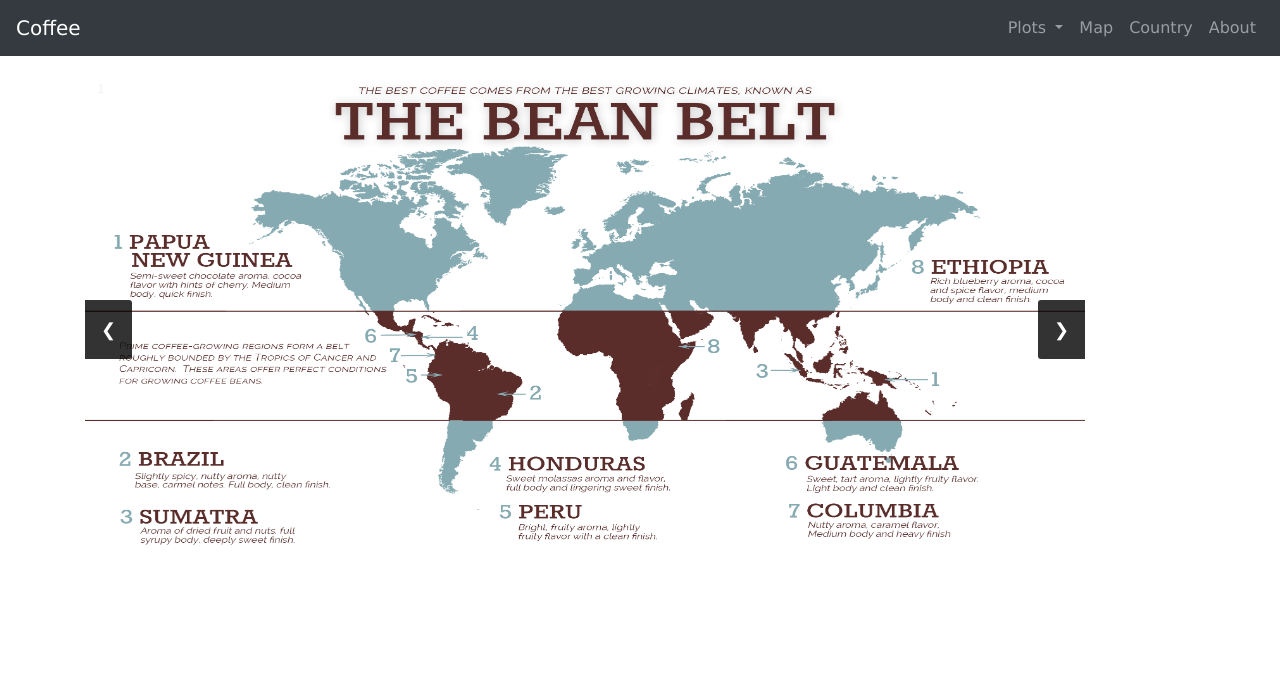
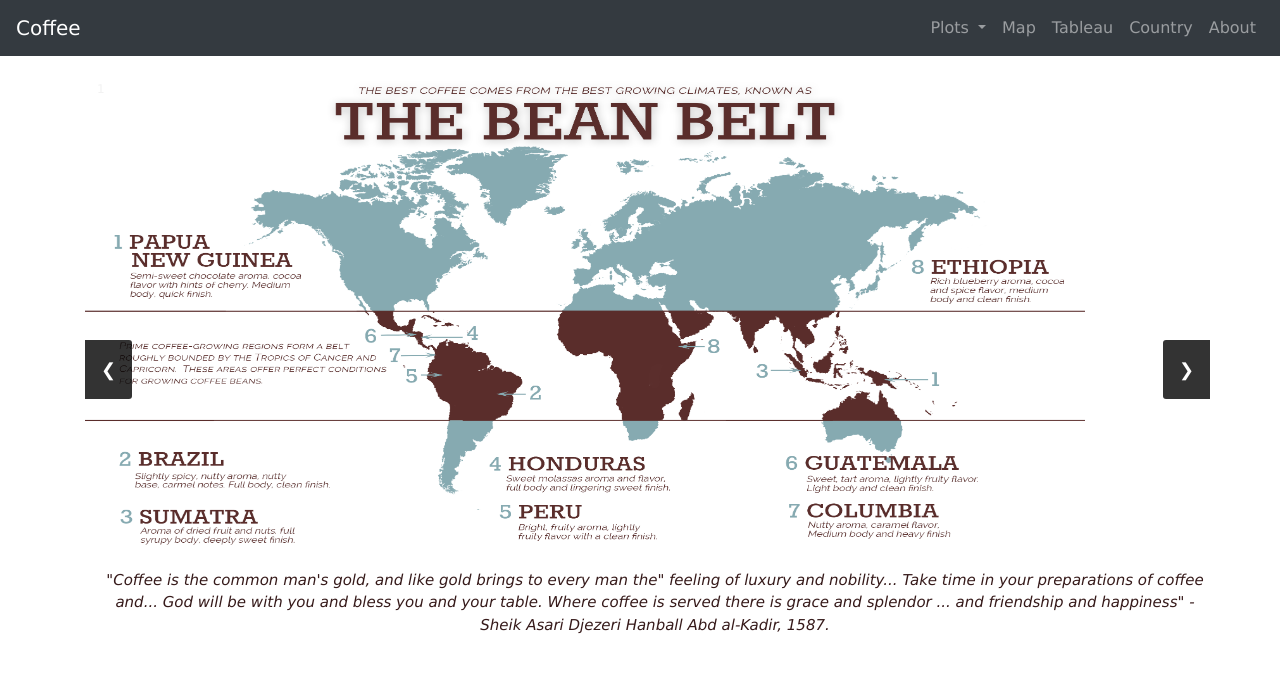
Before and after one commit to laurelwilliamson/finalproject, a Flask app: page / in a window 1280 px wide. Shown: the top 673 px of the page. Run offline with Flask 2, Linux system fonts and the light colour scheme; some libraries are stand-ins or nearby versions.

Commit message:
index.html

```diff
--- a/templates/index.html
+++ b/templates/index.html
@@ -70,13 +70,14 @@
 
             /* Caption text */
             .text {
-                color: #f2f2f2;
+                color: #361a1a;
                 font-size: 15px;
                 padding: 8px 12px;
                 position: absolute;
                 bottom: 8px;
                 width: 100%;
                 text-align: center;
+                font-style: italic;
             }
 
             /* Number text (1/3 etc) */
@@ -146,8 +147,8 @@
     </head>
 
     <body>
-        <nav class="navbar navbar-expand-lg navbar-dark bg-dark">
-            <a class="navbar-brand" href="/" id="logo">Coffee</a>
+        <nav class=" navbar navbar-expand-lg navbar-dark bg-dark">
+            <a class="navbar-brand" href="index.html" id="logo">Coffee</a>
             <button class="navbar-toggler" type="button" data-toggle="collapse" data-target="#navbarSupportedContent"
                 aria-controls="navbarSupportedContent" aria-expanded="false" aria-label="Toggle navigation">
                 <span class="navbar-toggler-icon"></span>
@@ -172,6 +173,9 @@
                         <a class="nav-link" href="https://www.google.com/maps/d/edit?mid=13QQxvNDAoxWdx5HJOsxkX-SQP8gnJ7Fv&ll=7.806689113241809%2C-172.0701841045268&z=3">Map</a>
                     </li>
                     <li class="nav-item">
+                        <a class="nav-link" href="https://public.tableau.com/profile/david.grimmett#!/vizhome/Project3_16192797261040/Dashboard1">Tableau</a>
+                    </li>
+                    <li class="nav-item">
                         <a class="nav-link" href="/country">Country</a>
                     </li>
                     <li class="nav-item">
@@ -182,28 +186,43 @@
             </div>
         </nav>
         <p></p>
-
         <div class="container">
             <div class="row">
                 <div class="col-md-12">
 
-                    <div class="slideshow_container">
+                    <div class="center">
                         <div class="mySlides">
                             <div class="numbertext">1</div>
                             <img src="/static/images/Bean-Belt-Map-19fq8qp.png" style="width:1000px;height:500px;">
-                            <div class="text"></div>
+                            <p>&nbsp;</p>
+                            <p>&nbsp;</p>
+                            <div class="text">"Coffee is the common man's gold, and like gold brings to every man the"
+                                feeling of luxury and nobility...
+                                Take time in your preparations of coffee and...
+                                God will be with you and bless you and
+                                your table. Where coffee is served there is grace and splendor ...
+                                and friendship and happiness" - Sheik Asari
+                                Djezeri Hanball Abd al-Kadir, 1587.
                             </div>
-
+                        </div>
                         <div class="mySlides">
                             <div class="numbertext">2</div>
-                            <img src="/static/images/coffee_belt.jpg" style="width:1000px;height:500px;">
-                            <div class="text"></div>
+                            <img src="/static/images/coffee_belt.jpg" style="width:1000px;height:450px;">
+                            <p>&nbsp;</p>
+                            <p>&nbsp;</p>
+                            <p>&nbsp;</p>
+                            <p>&nbsp;</p>
+                            <div class="text">
+                            Stable temperatures, moderate precipitation and rich soil make the perfect conditions for coffee trees. Back in the 14th century wild seedlings of coffee were exported from Ethiopia to Arabian Peninsula, and by the end of the 17th century coffee beans had spread as far as Java and Sumatra. Then, the coffee culture entered the New World countries, and took roots in Brazil, Guatemala, Costa-Rica, Jamaica and Cuba. By the beginning of the 19th century the circle closed and our planet got the “coffee belt”, within which all the main coffee plantations are located.
+                            </div>
                         </div>
 
                         <div class="mySlides">
                             <div class="numbertext">3</div>
                             <img src="/static/images/image-asset.png" style="width:1000px;height:500px;">
-                            <div class="text"></div>
+                            <p>&nbsp;</p>
+                            <p>&nbsp;</p>
+                            <div class="text"></div> There are several different coffee species, two main species of coffee are cultivated today.  Coffea arabica, known as Arabica coffee, accounts for 75-80 percent of the world's production.  Coffea canephora, known as Robusta coffee, accounts for about 20 percent and differs from the Arabica coffees in terms of taste. While Robusta coffee beans are more robust than the Arabica plants, but produces an inferior tasting beverage with a higher caffeine content.  Both the Robusta and Arabica coffee plant can grow to heights of 10 meters if not pruned, but producing countries will maintain the coffee plant at a height reasonable for easy harvesting.
                         </div>
 
                         <div class="mySlides">
@@ -234,17 +253,12 @@
                         <a class="next" onclick="plusSlides(1)">&#10095;</a>
 
                     </div>
-                    <!-- <br>
 
-                    <div style="text-align:center">
+                    <!-- <div style="text-align:center">
                         <span class="dot" onclick="currentSlide(1)"></span>
                         <span class="dot" onclick="currentSlide(2)"></span>
                         <span class="dot" onclick="currentSlide(3)"></span>
                     </div> -->
-
-                </div>
-            </div>
-        </div>
 
                     <script>
                         var slideIndex = 1;
@@ -274,6 +288,26 @@
                             dots[slideIndex - 1].className += " active";
                         }
                     </script>
+                </div>
+            </div>
+        </div>
+
+        <!-- <div class="container">
+            <div class="row">
+                <div class="col-md-12">
+                    "Coffee is the common man's gold, and like gold brings to every man the"
+                    feeling of luxury and nobility...
+                    Take time in your preparations of coffee and...
+                    God will be with you and bless you and
+                    your table. Where coffee is served there is grace and splendor ...
+                    and friendship and happiness" - Sheik Asari
+                    Djezeri Hanball Abd al-Kadir, 1587.
+                    <p>
+        </div>
+            </div>
+                </div> -->
+
+
         <script src="https://code.jquery.com/jquery-3.5.1.slim.min.js"
             integrity="sha384-DfXdz2htPH0lsSSs5nCTpuj/zy4C+OGpamoFVy38MVBnE+IbbVYUew+OrCXaRkfj"
             crossorigin="anonymous"></script>
@@ -281,7 +315,6 @@
             integrity="sha384-ho+j7jyWK8fNQe+A12Hb8AhRq26LrZ/JpcUGGOn+Y7RsweNrtN/tE3MoK7ZeZDyx"
             crossorigin="anonymous"></script>
 
-
     </body>
 
 </html>
```
Lines whose indentation alone changed are shown as unchanged.
